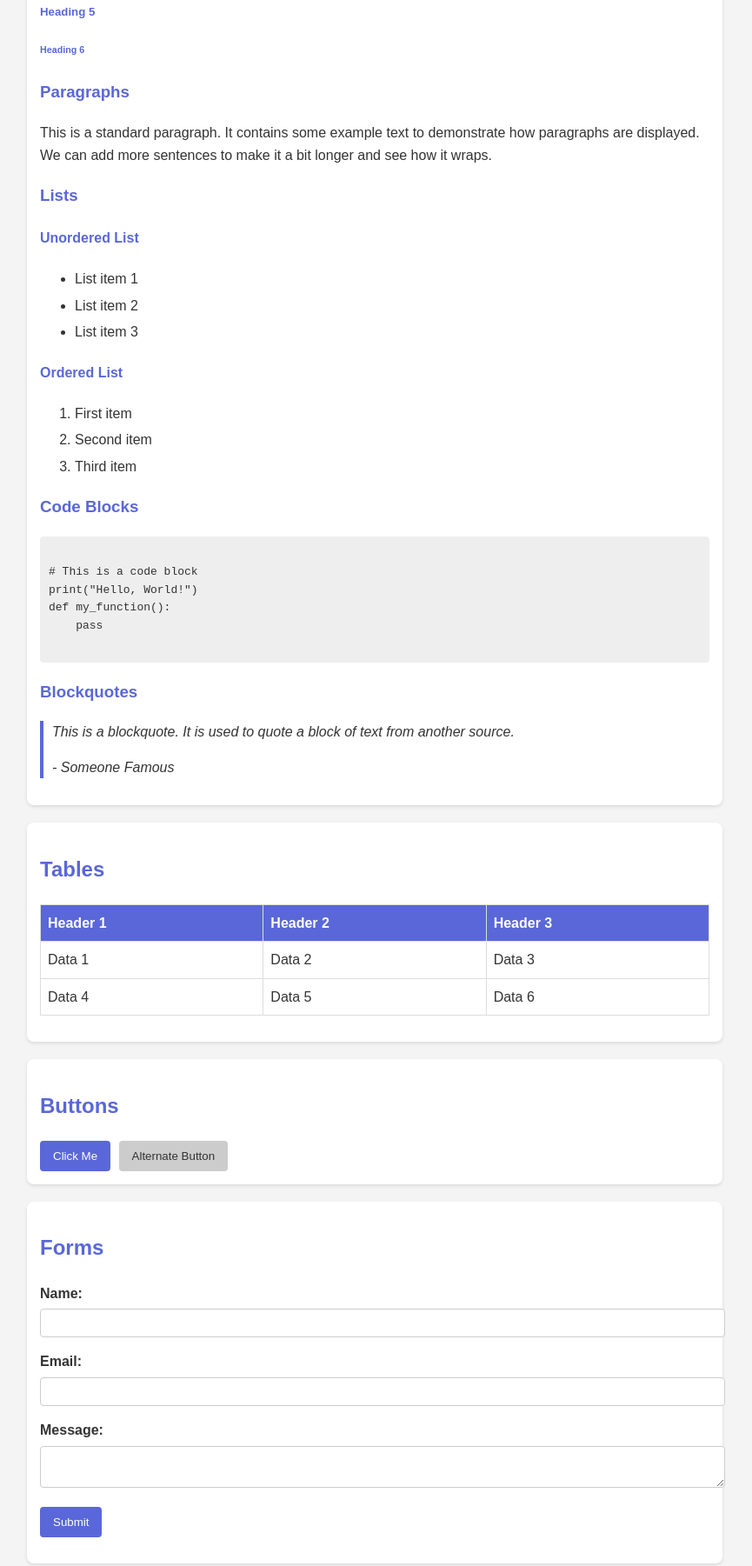
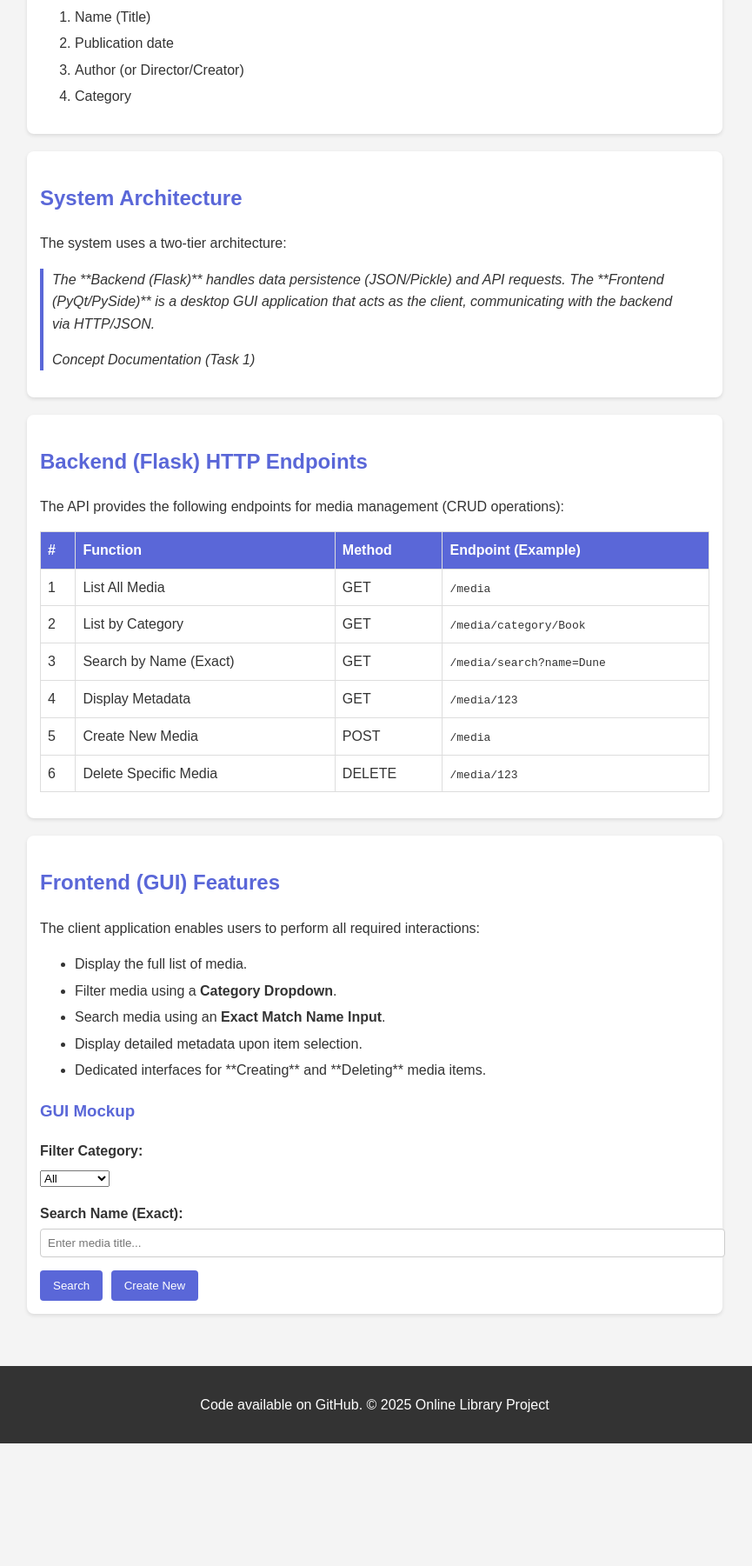
Before and after one commit to Majest12/homework, a plain HTML site: page index.html in a window 1280 px wide. Shown: the part 546-2347 px from the top of the page at 87% size, without its empty margins (209-1074 px from the left). After the commit the page ends 2206 px from the top, so only its background shows below. Drawn offline with Linux system fonts and the light colour scheme.

Commit message:
Update index.html

```diff
--- a/index.html
+++ b/index.html
@@ -3,119 +3,133 @@
 <head>
     <meta charset="UTF-8">
     <meta name="viewport" content="width=device-width, initial-scale=1.0">
-    <title>My GitHub Pages Website</title>
+    <title>Online Library (Bookstore) Project</title>
     <link rel="stylesheet" href="style.css">
 </head>
 <body>
     <header>
-        <h1>My GitHub Pages Website</h1>
+        <h1>📚 Online Library (Bookstore) Project</h1>
+        <p>A Full-Stack Python Solution: Flask Backend + PyQt GUI Frontend</p>
     </header>
+
     <main>
-        <section id="text-elements">
-            <h2>Text Elements</h2>
-            <p>This section demonstrates various text formatting options.</p>
-            <h3>Headings</h3>
-            <h1>Heading 1</h1>
-            <h2>Heading 2</h2>
-            <h3>Heading 3</h3>
-            <h4>Heading 4</h4>
-            <h5>Heading 5</h5>
-            <h6>Heading 6</h6>
+        <section id="project-overview">
+            <h2>Project Overview & Requirements</h2>
+            <p>This software solution manages metadata for various media types, providing a persistent backend API and a user-friendly graphical interface (GUI).</p>
 
-            <h3>Paragraphs</h3>
-            <p>This is a standard paragraph. It contains some example text to demonstrate how paragraphs are displayed. We can add more sentences to make it a bit longer and see how it wraps.</p>
-
-            <h3>Lists</h3>
-            <h4>Unordered List</h4>
+            <h3>Media Categories</h3>
             <ul>
-                <li>List item 1</li>
-                <li>List item 2</li>
-                <li>List item 3</li>
+                <li><strong>Book</strong></li>
+                <li><strong>Film</strong></li>
+                <li><strong>Magazine</strong></li>
             </ul>
 
-            <h4>Ordered List</h4>
+            <h3>Stored Metadata</h3>
             <ol>
-                <li>First item</li>
-                <li>Second item</li>
-                <li>Third item</li>
+                <li>Name (Title)</li>
+                <li>Publication date</li>
+                <li>Author (or Director/Creator)</li>
+                <li>Category</li>
             </ol>
+        </section>
 
-            <h3>Code Blocks</h3>
-            <pre><code>
-# This is a code block
-print("Hello, World!")
-def my_function():
-    pass
-            </code></pre>
-
-            <h3>Blockquotes</h3>
+        <section id="architecture">
+            <h2>System Architecture</h2>
+            <p>The system uses a two-tier architecture:</p>
             <blockquote>
-                <p>This is a blockquote. It is used to quote a block of text from another source.</p>
-                <cite>- Someone Famous</cite>
+                <p>The **Backend (Flask)** handles data persistence (JSON/Pickle) and API requests. The **Frontend (PyQt/PySide)** is a desktop GUI application that acts as the client, communicating with the backend via HTTP/JSON.</p>
+                <cite>Concept Documentation (Task 1)</cite>
             </blockquote>
         </section>
 
-        <section id="tables">
-            <h2>Tables</h2>
+        <section id="backend-api">
+            <h2>Backend (Flask) HTTP Endpoints</h2>
+            <p>The API provides the following endpoints for media management (CRUD operations):</p>
+
             <table>
                 <thead>
                     <tr>
-                        <th>Header 1</th>
-                        <th>Header 2</th>
-                        <th>Header 3</th>
+                        <th>#</th>
+                        <th>Function</th>
+                        <th>Method</th>
+                        <th>Endpoint (Example)</th>
                     </tr>
                 </thead>
                 <tbody>
                     <tr>
-                        <td>Data 1</td>
-                        <td>Data 2</td>
-                        <td>Data 3</td>
+                        <td>1</td>
+                        <td>List All Media</td>
+                        <td>GET</td>
+                        <td><code>/media</code></td>
                     </tr>
                     <tr>
-                        <td>Data 4</td>
-                        <td>Data 5</td>
-                        <td>Data 6</td>
+                        <td>2</td>
+                        <td>List by Category</td>
+                        <td>GET</td>
+                        <td><code>/media/category/Book</code></td>
+                    </tr>
+                    <tr>
+                        <td>3</td>
+                        <td>Search by Name (Exact)</td>
+                        <td>GET</td>
+                        <td><code>/media/search?name=Dune</code></td>
+                    </tr>
+                    <tr>
+                        <td>4</td>
+                        <td>Display Metadata</td>
+                        <td>GET</td>
+                        <td><code>/media/123</code></td>
+                    </tr>
+                    <tr>
+                        <td>5</td>
+                        <td>Create New Media</td>
+                        <td>POST</td>
+                        <td><code>/media</code></td>
+                    </tr>
+                    <tr>
+                        <td>6</td>
+                        <td>Delete Specific Media</td>
+                        <td>DELETE</td>
+                        <td><code>/media/123</code></td>
                     </tr>
                 </tbody>
             </table>
         </section>
 
-        <section id="buttons">
-            <h2>Buttons</h2>
-            <button>Click Me</button>
-            <button class="alt">Alternate Button</button>
-        </section>
+        <section id="frontend-features">
+            <h2>Frontend (GUI) Features</h2>
+            <p>The client application enables users to perform all required interactions:</p>
+            <ul>
+                <li>Display the full list of media.</li>
+                <li>Filter media using a <strong>Category Dropdown</strong>.</li>
+                <li>Search media using an <strong>Exact Match Name Input</strong>.</li>
+                <li>Display detailed metadata upon item selection.</li>
+                <li>Dedicated interfaces for **Creating** and **Deleting** media items.</li>
+            </ul>
 
-        <section id="forms">
-            <h2>Forms</h2>
+            <h3>GUI Mockup</h3>
             <form>
                 <div>
-                    <label for="name">Name:</label>
-                    <input type="text" id="name" name="name">
+                    <label for="category-filter">Filter Category:</label>
+                    <select id="category-filter" name="category">
+                        <option>All</option>
+                        <option>Book</option>
+                        <option>Film</option>
+                        <option>Magazine</option>
+                    </select>
                 </div>
                 <div>
-                    <label for="email">Email:</label>
-                    <input type="email" id="email" name="email">
+                    <label for="search-name">Search Name (Exact):</label>
+                    <input type="text" id="search-name" placeholder="Enter media title...">
                 </div>
-                <div>
-                    <label for="message">Message:</label>
-                    <textarea id="message" name="message"></textarea>
-                </div>
-                <div>
-                    <input type="submit" value="Submit">
-                </div>
+                <button type="button">Search</button>
+                <button type="button">Create New</button>
             </form>
-        </section>
-
-        <section id="images">
-            <h2>Images</h2>
-            <!-- Placeholder for an image -->
-            <img src="https://via.placeholder.com/400x200" alt="Placeholder Image">
         </section>
 
     </main>
     <footer>
-        <p>&copy; 2025 My Website</p>
+        <p>Code available on GitHub. &copy; 2025 Online Library Project</p>
     </footer>
 </body>
 </html>
```
